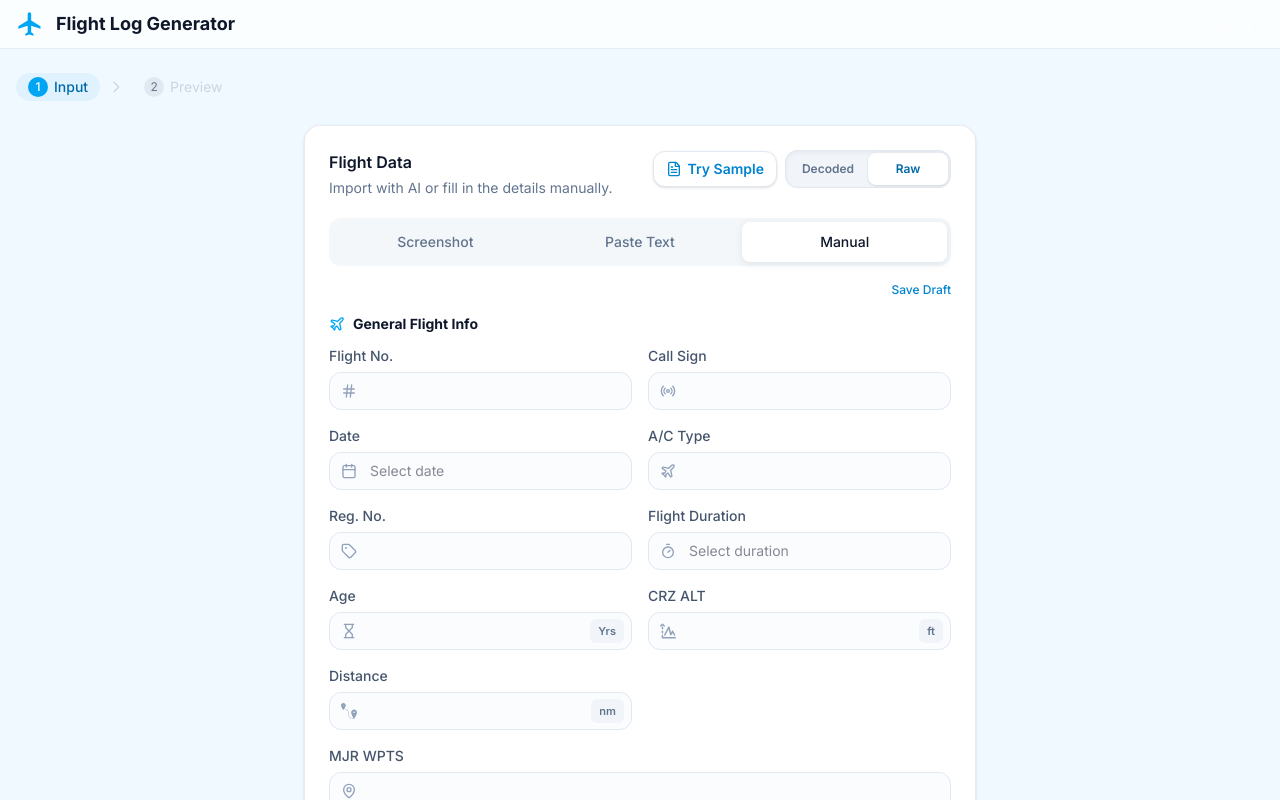
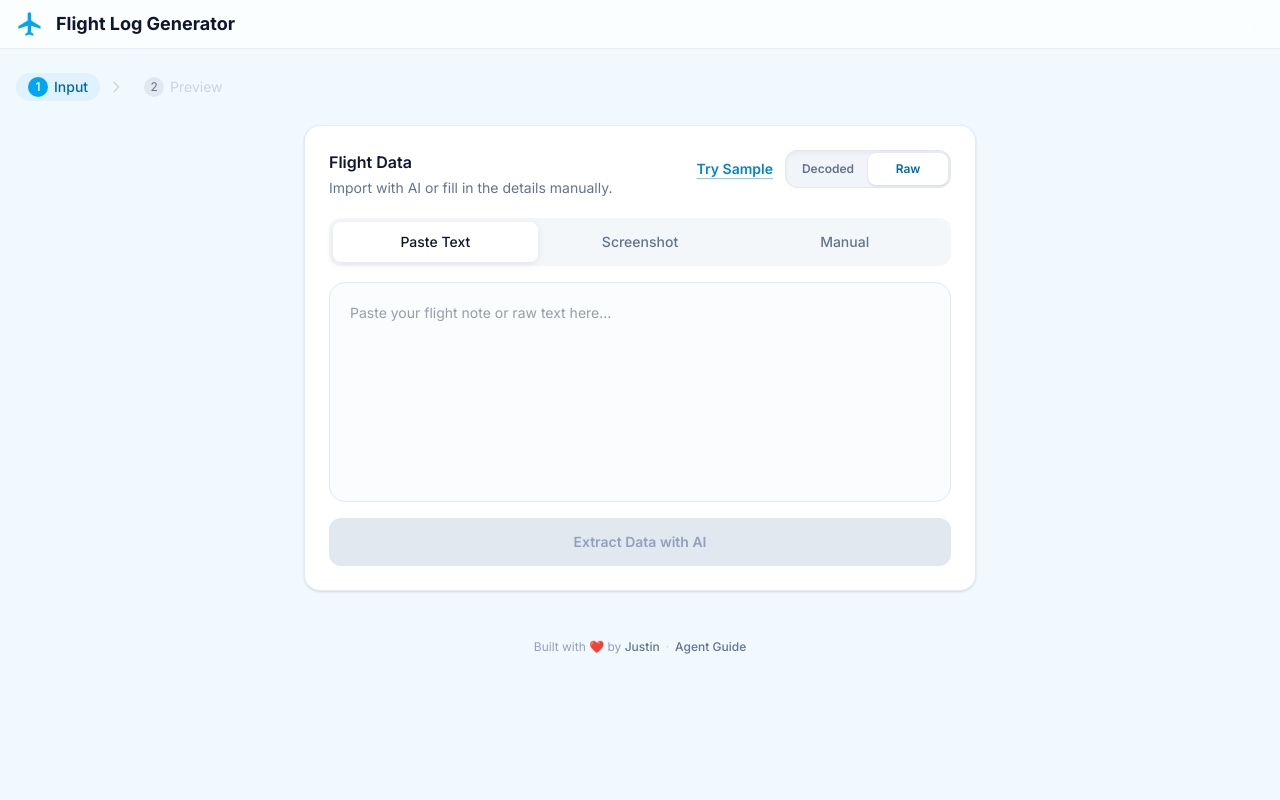
Before and after one commit to justinbao19/flight-log-generator, a Next.js app: page /app in a window 1280 px wide. Shown: the top 800 px of the page. Built offline with nearby package versions, Linux system fonts and the light colour scheme; a web font is replaced by a local one.

Commit message:
Refine flight log intake flow

```diff
--- a/app/app/page.tsx
+++ b/app/app/page.tsx
@@ -129,6 +129,7 @@ export default function Home() {
     "idle"
   );
   const [savedDraft, setSavedDraft] = useState<FlightData | null>(null);
+  const [inputSessionId, setInputSessionId] = useState(0);
   const debounceRef = useRef<ReturnType<typeof setTimeout> | null>(null);
   const skipNextAutoSave = useRef(true);
 
@@ -260,6 +261,7 @@ export default function Home() {
     if (!savedDraft) return;
     skipNextAutoSave.current = true;
     setFlightData(savedDraft);
+    setInputSessionId((id) => id + 1);
     setDraftStatus("saved");
   };
 
@@ -313,6 +315,7 @@ export default function Home() {
     setDraftStatus("idle");
     setStep("input");
     setPreviewTab("pdf");
+    setInputSessionId((id) => id + 1);
     clearTrackData();
     setTrackData(null);
   };
@@ -612,7 +615,17 @@ export default function Home() {
                     )}
                   </div>
                 </div>
-                <div className="flex flex-wrap items-center gap-2 md:justify-end">
+                <div className="flex flex-wrap items-center gap-x-3 gap-y-2 md:justify-end">
+                  <button
+                    onClick={handleLoadSample}
+                    className="text-sm font-semibold text-sky-600 underline decoration-sky-300 underline-offset-4 transition-colors hover:text-sky-700"
+                  >
+                    Try Sample
+                  </button>
+                  <DisplayModeSwitch
+                    displayMode={displayMode}
+                    onChange={setDisplayMode}
+                  />
                   {airline && (
                     <div className="hidden h-8 w-36 items-center justify-end overflow-hidden lg:flex">
                       {/* eslint-disable-next-line @next/next/no-img-element */}
@@ -626,20 +639,10 @@ export default function Home() {
                       />
                     </div>
                   )}
-                  <button
-                    onClick={handleLoadSample}
-                    className="inline-flex h-9 items-center gap-1.5 rounded-xl border border-slate-200 bg-white px-3 text-sm font-semibold text-sky-600 shadow-sm transition-colors hover:border-sky-200 hover:bg-sky-50 hover:text-sky-700"
-                  >
-                    <FileText className="h-4 w-4" />
-                    Try Sample
-                  </button>
-                  <DisplayModeSwitch
-                    displayMode={displayMode}
-                    onChange={setDisplayMode}
-                  />
                 </div>
               </div>
               <UploadArea
+                key={inputSessionId}
                 flightData={flightData}
                 onFlightDataChange={setFlightData}
                 onPreview={() => setStep("preview")}
--- a/components/UploadArea.tsx
+++ b/components/UploadArea.tsx
@@ -1,6 +1,6 @@
 "use client";
 
-import { useState, useCallback, useRef } from "react";
+import { useState, useCallback, useEffect, useRef } from "react";
 import { FlightData, DisplayMode } from "@/lib/types";
 import FieldEditor from "./FieldEditor";
 import { motion } from "framer-motion";
@@ -22,6 +22,24 @@ interface UploadAreaProps {
 
 type InputMode = "screenshot" | "text" | "manual";
 
+function hasFlightContent(data: FlightData) {
+  return Boolean(
+    data.flightNumber ||
+      data.date ||
+      data.callSign ||
+      data.aircraftType ||
+      data.registration ||
+      data.flightDuration ||
+      data.majorWaypoints ||
+      data.departure.airport.name ||
+      data.departure.airport.iata ||
+      data.arrival.airport.name ||
+      data.arrival.airport.iata ||
+      data.selectedPhoto ||
+      data.boardingPass
+  );
+}
+
 export default function UploadArea({
   flightData,
   onFlightDataChange,
@@ -36,7 +54,10 @@ export default function UploadArea({
   onFlightLookup,
   flightLookupLoading,
 }: UploadAreaProps) {
-  const [mode, setMode] = useState<InputMode>("manual");
+  const [mode, setMode] = useState<InputMode>("text");
+  const [intakeComplete, setIntakeComplete] = useState(() =>
+    hasFlightContent(flightData)
+  );
   const [text, setText] = useState("");
   const [imagePreview, setImagePreview] = useState<string | null>(null);
   const [imageFile, setImageFile] = useState<File | null>(null);
@@ -44,6 +65,12 @@ export default function UploadArea({
   const [error, setError] = useState<string | null>(null);
   const [dragOver, setDragOver] = useState(false);
   const fileInputRef = useRef<HTMLInputElement>(null);
+
+  useEffect(() => {
+    if (!hasFlightContent(flightData)) return;
+    const restoreTimer = setTimeout(() => setIntakeComplete(true), 0);
+    return () => clearTimeout(restoreTimer);
+  }, [flightData]);
 
   const handleFile = useCallback((file: File) => {
     if (!file.type.startsWith("image/")) {
@@ -112,6 +139,7 @@ export default function UploadArea({
 
       const data = await response.json();
       onFlightDataChange(data as FlightData);
+      setIntakeComplete(true);
       setMode("manual");
     } catch (err) {
       setError(err instanceof Error ? err.message : "Recognition failed");
@@ -123,21 +151,31 @@ export default function UploadArea({
   const hasRequiredFields =
     flightData.flightNumber.trim() !== "" && flightData.date.trim() !== "";
 
+  const handleProceedManual = () => {
+    setError(null);
+    setMode("manual");
+    setIntakeComplete(true);
+  };
+
   return (
     <div className="w-full space-y-3 sm:space-y-4">
-      {/* Three-tab Switcher */}
+      {!intakeComplete && (
+        <>
           <div className="relative flex rounded-xl bg-slate-100/80 p-1 backdrop-blur-sm">
             {(
               [
+                { key: "text", label: "Paste Text" },
                 { key: "screenshot", label: "Screenshot" },
-            { key: "text", label: "Paste Text" },
                 { key: "manual", label: "Manual" },
               ] as { key: InputMode; label: string }[]
             ).map((tab) => (
               <button
                 key={tab.key}
-            onClick={() => setMode(tab.key)}
-            className={`relative flex-1 rounded-lg py-2 sm:py-2.5 text-xs sm:text-sm font-medium transition-colors z-10 ${
+                onClick={() => {
+                  setMode(tab.key);
+                  setError(null);
+                }}
+                className={`relative z-10 flex-1 rounded-lg py-2 text-xs font-medium transition-colors sm:py-2.5 sm:text-sm ${
                   mode === tab.key ? "text-slate-900" : "text-slate-500 hover:text-slate-700"
                 }`}
               >
@@ -155,7 +193,6 @@ export default function UploadArea({
             ))}
           </div>
 
-      {/* Screenshot / Text panels — stacked in same grid cell for stable height */}
           {(mode === "screenshot" || mode === "text") && (
             <div className="grid">
           {/* Screenshot Upload */}
@@ -292,8 +329,28 @@ export default function UploadArea({
             </div>
           )}
 
+          {mode === "manual" && (
+            <div className="rounded-2xl border border-slate-200 bg-slate-50/60 p-4 sm:p-5">
+              <h3 className="text-sm font-semibold text-slate-900">
+                Start with a blank flight log
+              </h3>
+              <p className="mt-1 text-sm leading-6 text-slate-500">
+                Continue to the manual editor when you want full control over every field.
+                You can still fetch flight details, METAR, track data, and aircraft photos from the form.
+              </p>
+              <button
+                onClick={handleProceedManual}
+                className="mt-4 inline-flex h-10 items-center justify-center rounded-xl bg-sky-500 px-4 text-sm font-semibold text-white shadow-[0_4px_14px_0_rgba(14,165,233,0.25)] transition-colors hover:bg-sky-400"
+              >
+                Proceed to blank log
+              </button>
+            </div>
+          )}
+        </>
+      )}
+
       {/* Manual Form */}
-      {mode === "manual" && (
+      {intakeComplete && (
         <>
           {/* Draft status bar */}
           <div className="flex items-center justify-between">
```
Lines whose indentation alone changed are shown as unchanged.
